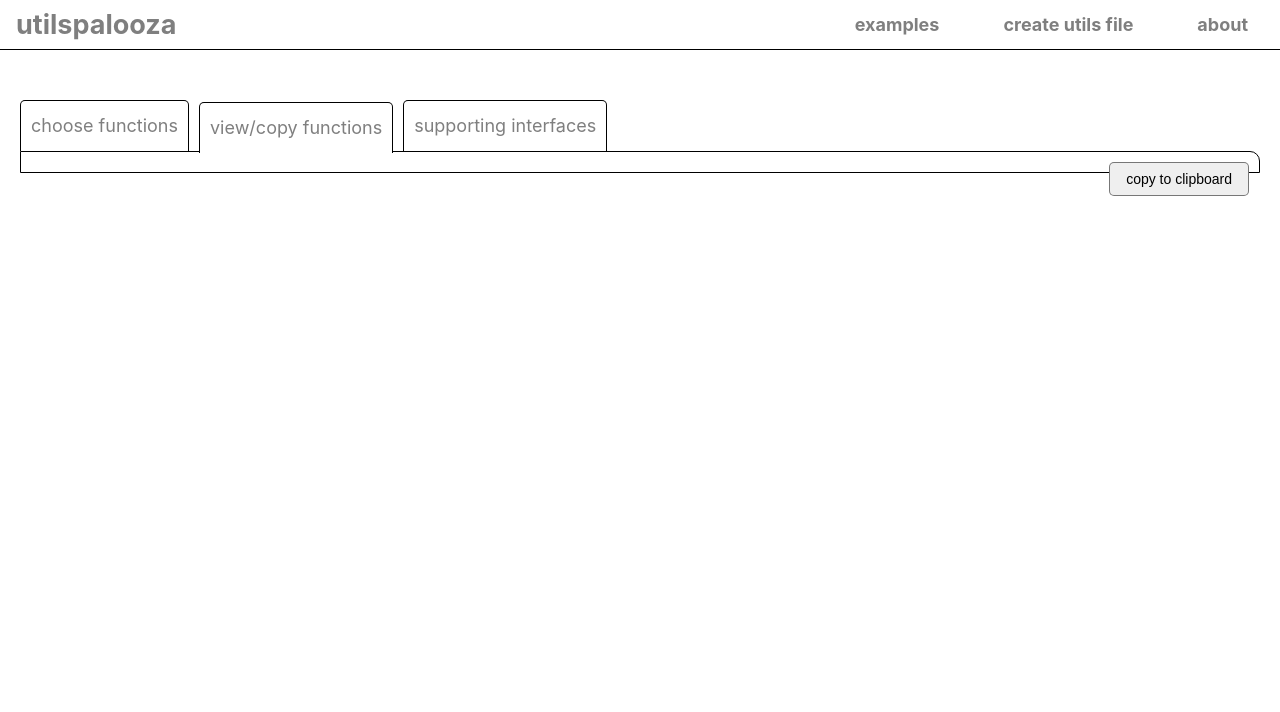
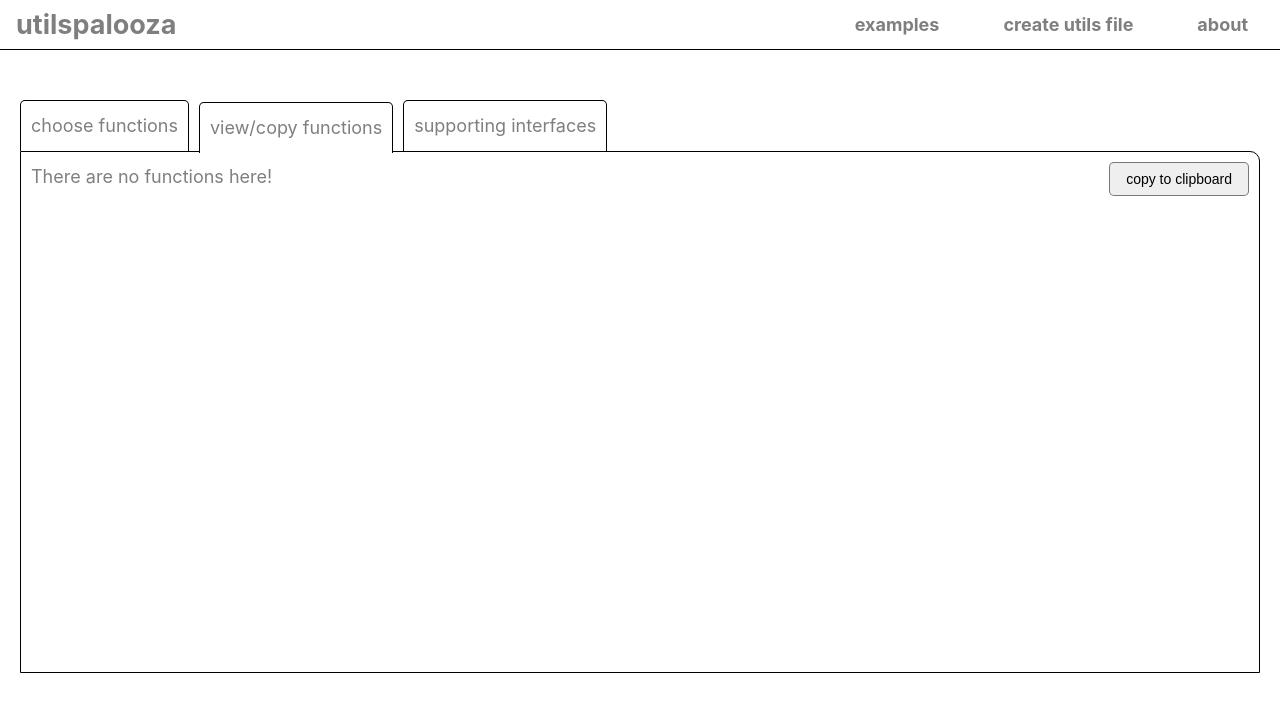
Before and after one commit to warpedpuppy/utils-site-typescript, a React (Create React App) app: page /create-json/1 in a window 1280 px wide. Shown: the top 712 px of the page. Built offline with nearby package versions, Linux system fonts and the light colour scheme.

Commit message:
fixed floating issue

```diff
--- a/src/App.scss
+++ b/src/App.scss
@@ -30,3 +30,6 @@ button {
 pre {
   white-space: pre-wrap;
 }
+.text-container-div {
+  min-height: 500px;
+}
--- a/src/pages/createJSON/createJSONComponents/JSONContent.tsx
+++ b/src/pages/createJSON/createJSONComponents/JSONContent.tsx
@@ -4,6 +4,13 @@ import "./JSONContent.scss";
 function JSONContent() {
   let formattedJSON: any = CreateJson();
 
+  if (!formattedJSON) {
+    return (
+      <div className="text-container-div">
+        <p>There are no functions here!</p>
+      </div>
+    );
+  }
   return <pre className="functions-pre">{formattedJSON}</pre>;
 }
 
```
